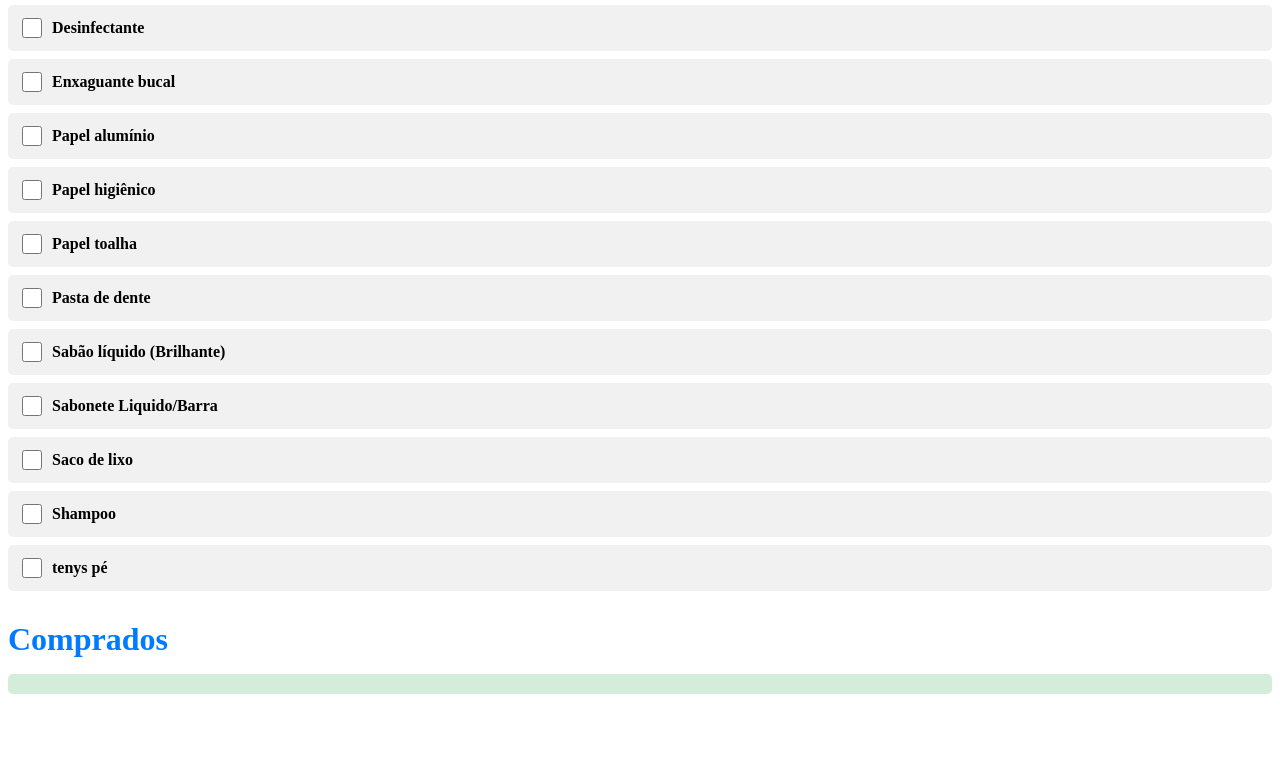
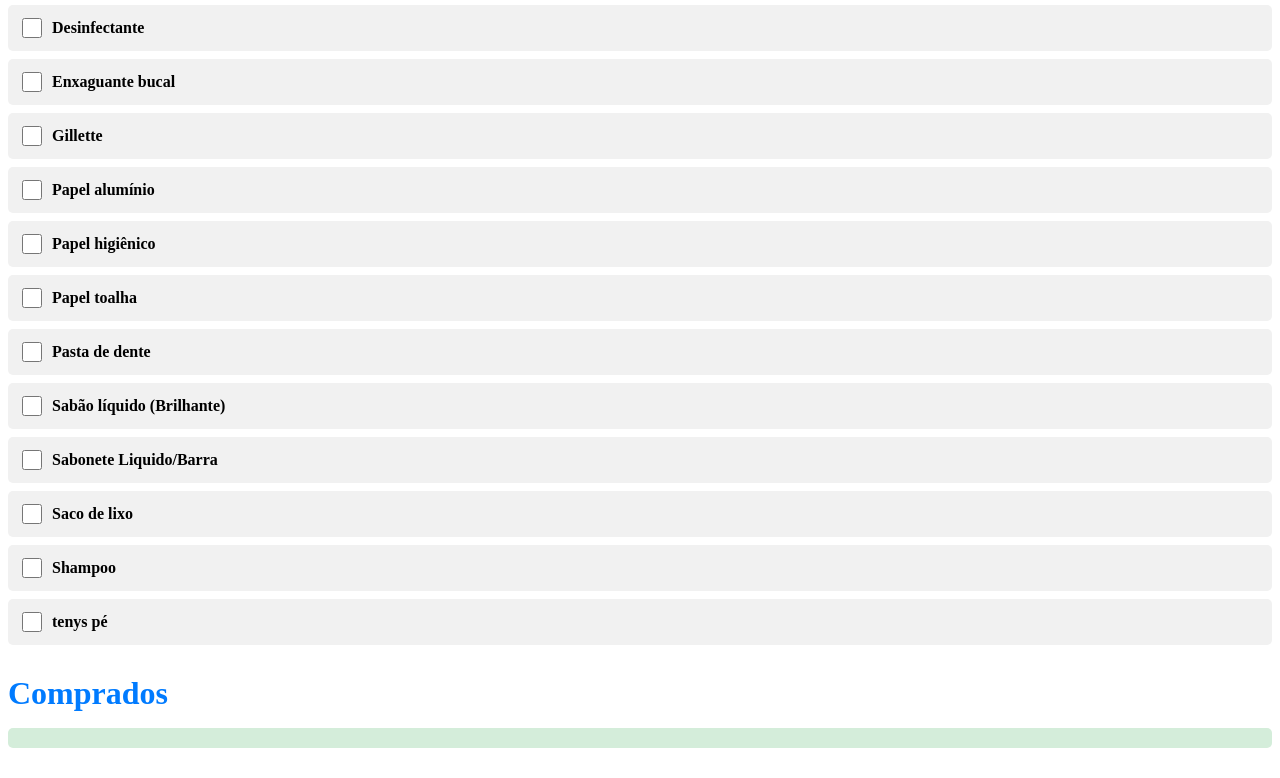
Before and after one commit to dgusfr/JavaScript_shoppingList, a plain HTML site: page index.html in a window 1280 px wide. Shown: the part 2904-3682 px from the top of the page. Before the commit the page ends 3628 px from the top, so only its background shows below. Drawn offline with Linux system fonts and the light colour scheme.

Commit message:
add : Gillette

```diff
--- a/index.html
+++ b/index.html
@@ -77,6 +77,7 @@
           <li data-category="limpeza"><input type="checkbox" class="checkbox-item"> Detergente</li>
           <li data-category="limpeza"><input type="checkbox" class="checkbox-item"> Desinfectante</li>
           <li data-category="limpeza"><input type="checkbox" class="checkbox-item"> Enxaguante bucal</li>
+          <li data-category="limpeza"><input type="checkbox" class="checkbox-item"> Gillette</li>
           <li data-category="limpeza"><input type="checkbox" class="checkbox-item"> Papel alumínio</li>
           <li data-category="limpeza"><input type="checkbox" class="checkbox-item"> Papel higiênico</li>
           <li data-category="limpeza"><input type="checkbox" class="checkbox-item"> Papel toalha</li>
```
